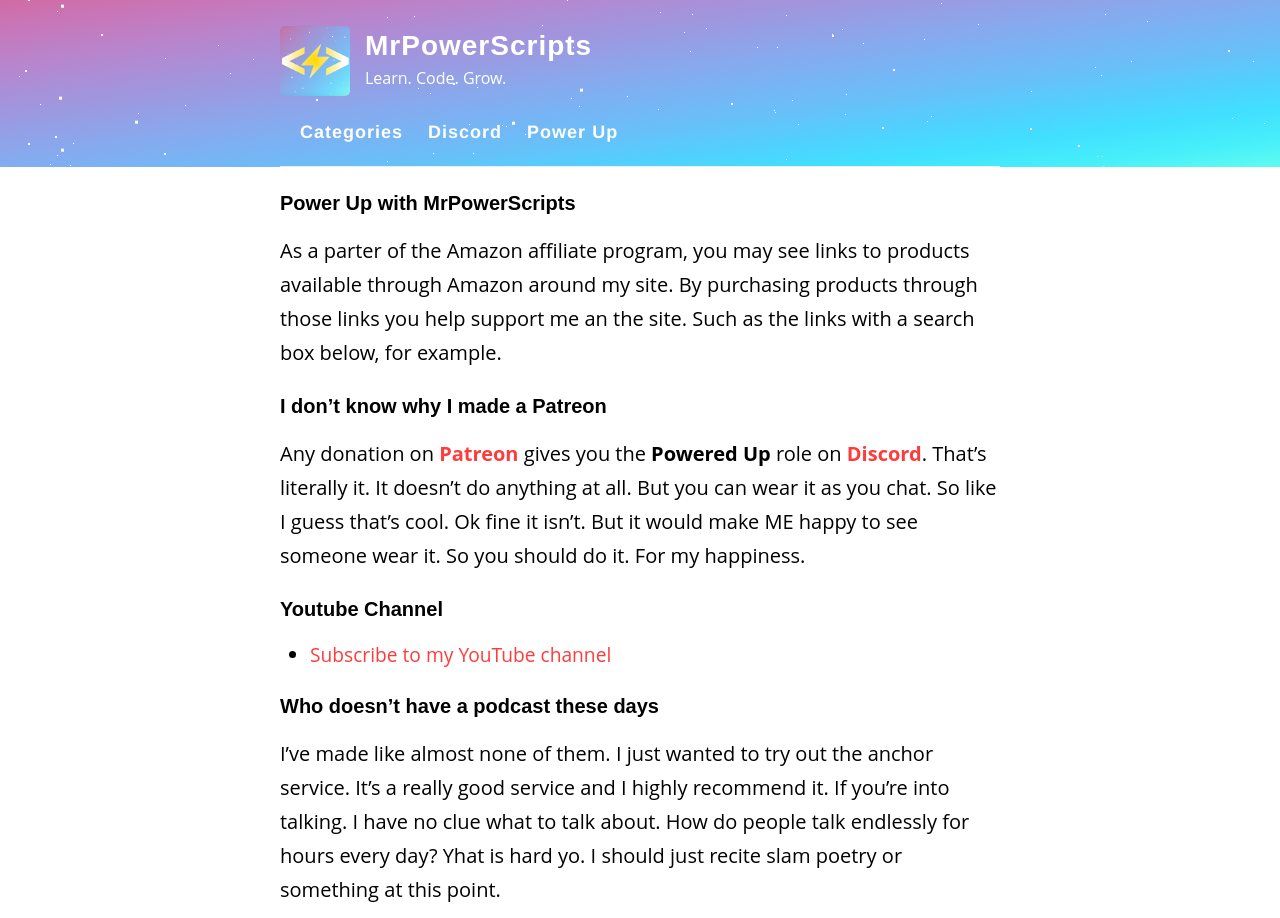
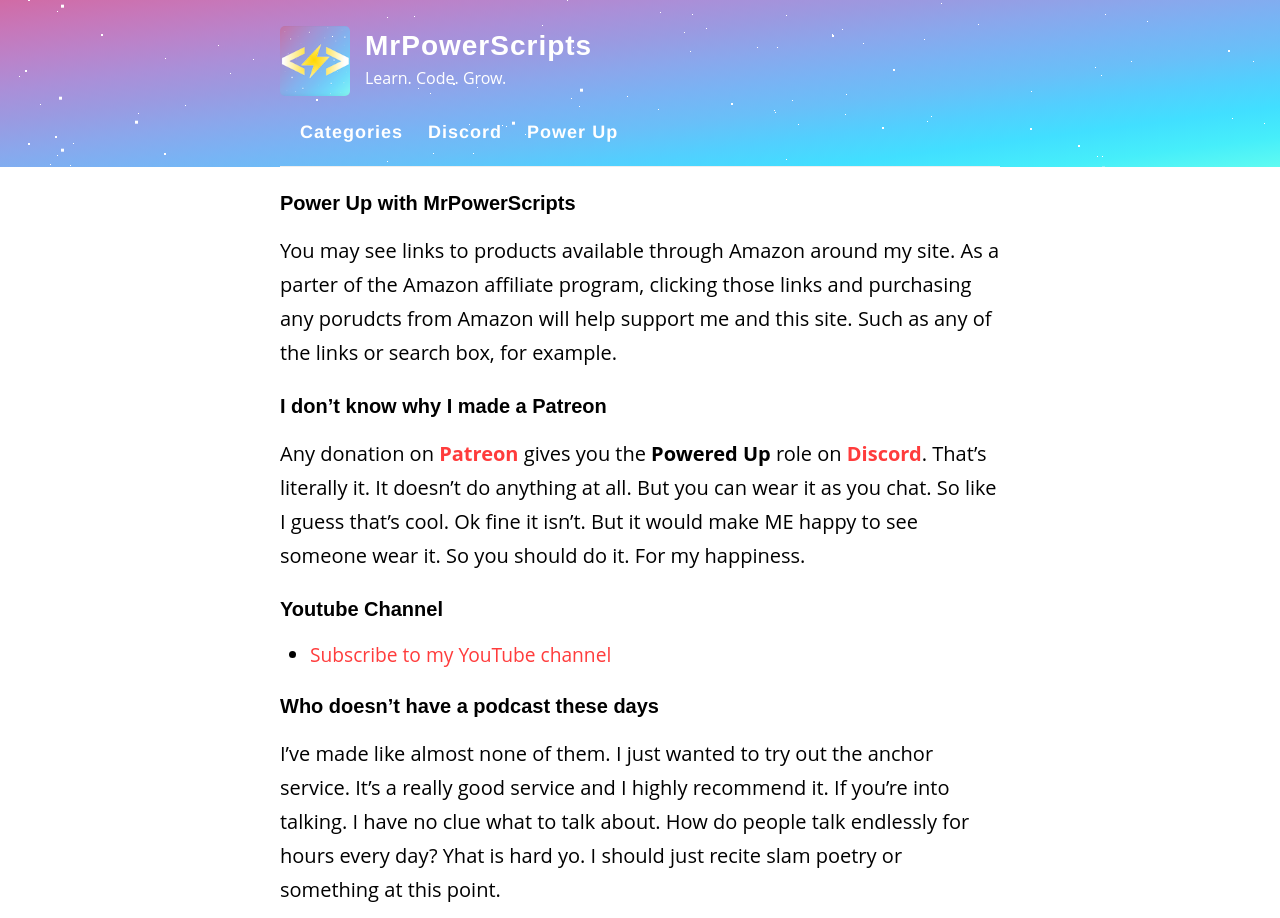
Before and after one commit to MrPowerScripts/MrPowerScripts.com, a Jekyll site: the page built from power-up.md, in a window 1280 px wide, cut to the strip 0-918 px from the top of the page. Built offline with Jekyll 4.4.1, drawn with Linux system fonts in a browser that asks for light colours; a script that is not in the unit is left out; our own code applies the rules of GitHub Pages for plain Markdown files.

Commit message:
update words

```diff
--- a/power-up.md
+++ b/power-up.md
@@ -4,7 +4,7 @@
 
 ### Power Up with MrPowerScripts
 
-As a parter of the Amazon affiliate program, you may see links to products available through Amazon around my site. By purchasing products through those links you help support me an the site. Such as the links with a search box below, for example.
+You may see links to products available through Amazon around my site. As a parter of the Amazon affiliate program, clicking those links and purchasing any porudcts from Amazon will help support me and this site. Such as any of the links or search box, for example.
 
 <script type="text/javascript">
 amzn_assoc_placement = "adunit0";
```
